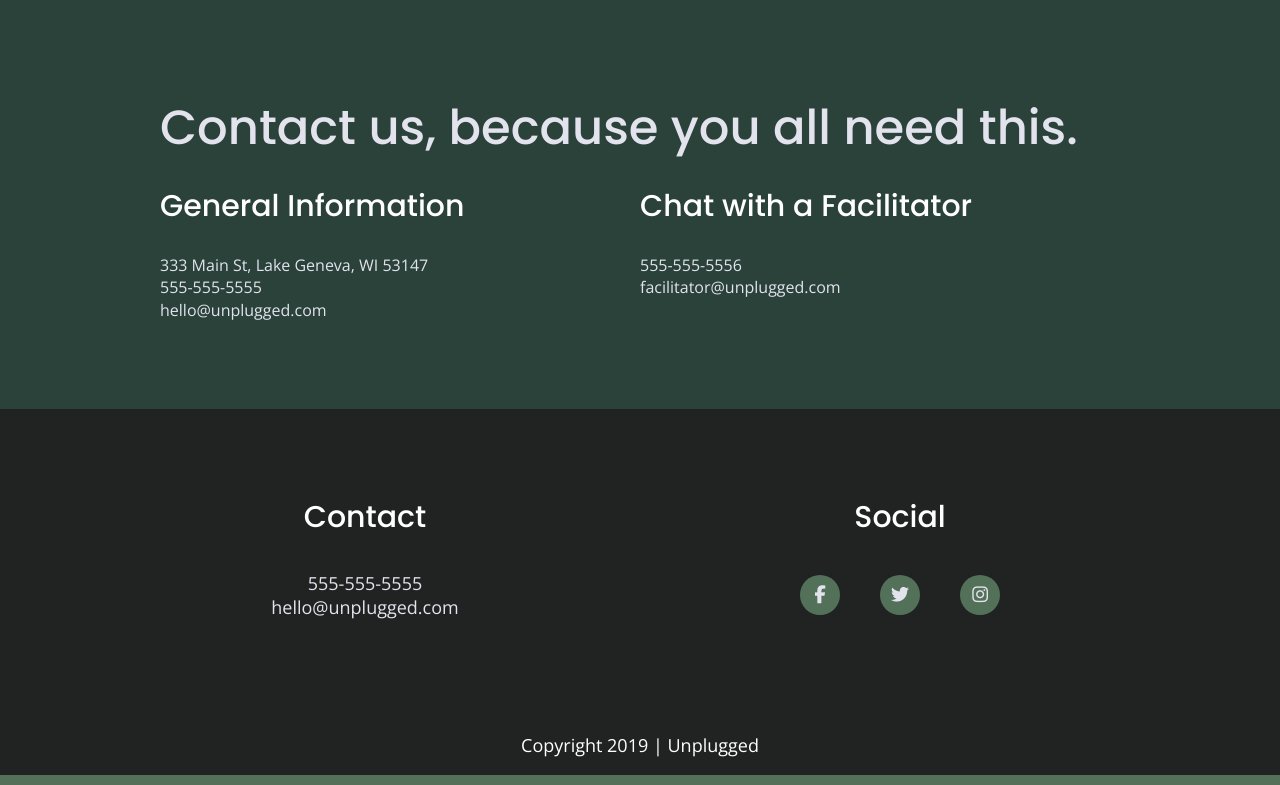
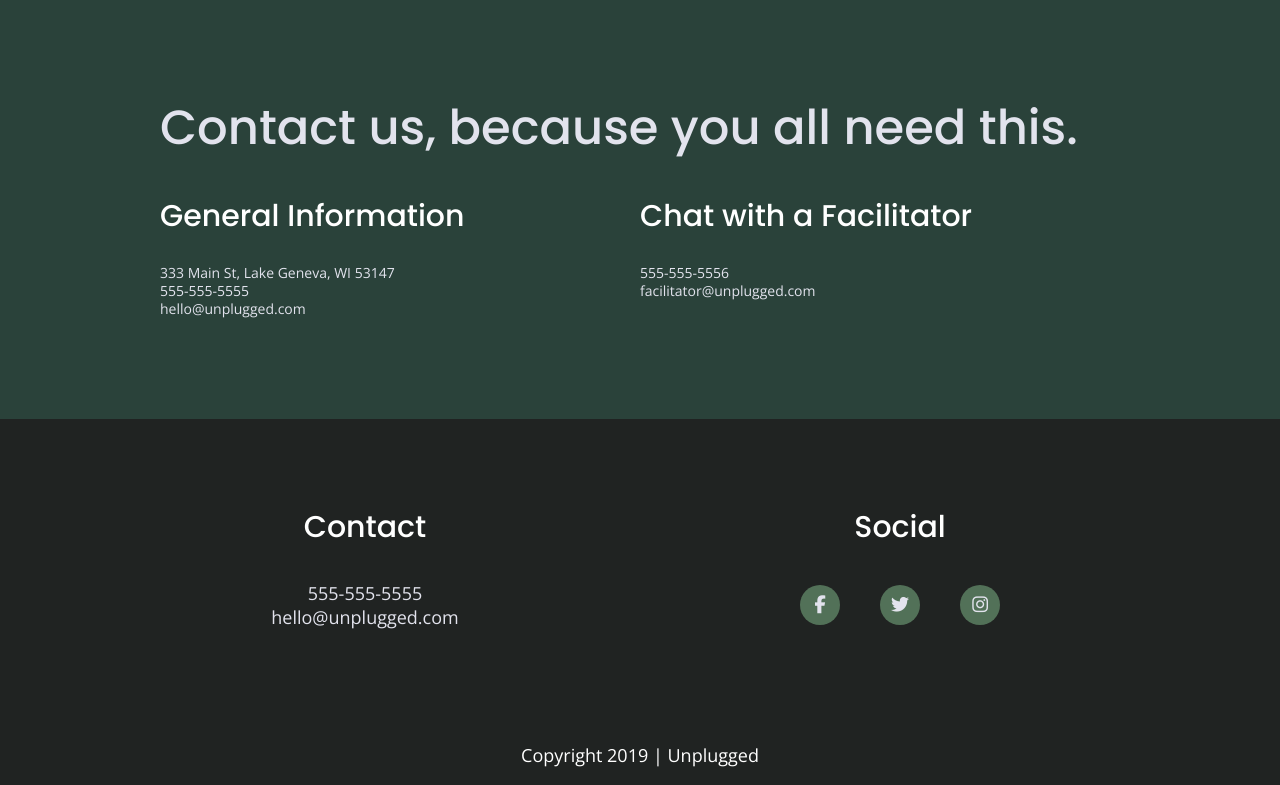
Before and after one commit to jpfingsten/unplugged-retreat-v2, a website: page about/index.html in a window 1280 px wide. Shown: the part 1058-1843 px from the top of the page. Drawn offline with nearby package versions, Linux system fonts and the light colour scheme.

Commit message:
Style adjustments after cross-browser testing

```diff
--- a/css/main.css
+++ b/css/main.css
@@ -112,6 +112,7 @@ a {
 
 h1, h2 {
   font-family: 'Poppins', sans-serif;
+  font-weight: 500;
   margin: 0;
 }
 
@@ -125,6 +126,7 @@ h2 {
 
 h3, h4 {
   font-family: 'Poppins', sans-serif;
+  font-weight: 500;
   font-size: 1.125rem;
 }
 
@@ -458,6 +460,15 @@ footer h3 {
   background-color: #2a423a;
 }
 
+.contact-area h2 {
+  padding-bottom: 10px;
+}
+
+.contact-area address {
+  font-size: .875rem;
+  line-height: 1.125rem;
+}
+
 
 /********** FAQ - Mobile **********/
 .faq {
@@ -590,7 +601,6 @@ footer h3 {
   }
 
   p {
-    font-size: 0.875rem;
     line-height: 1.125rem;
   }
 
```
